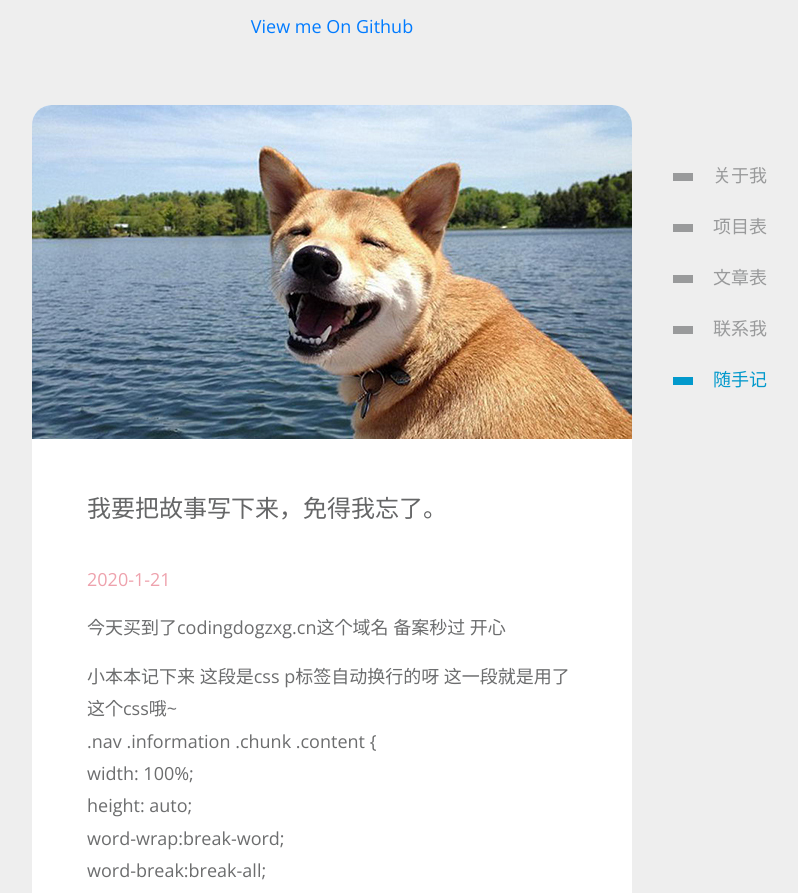
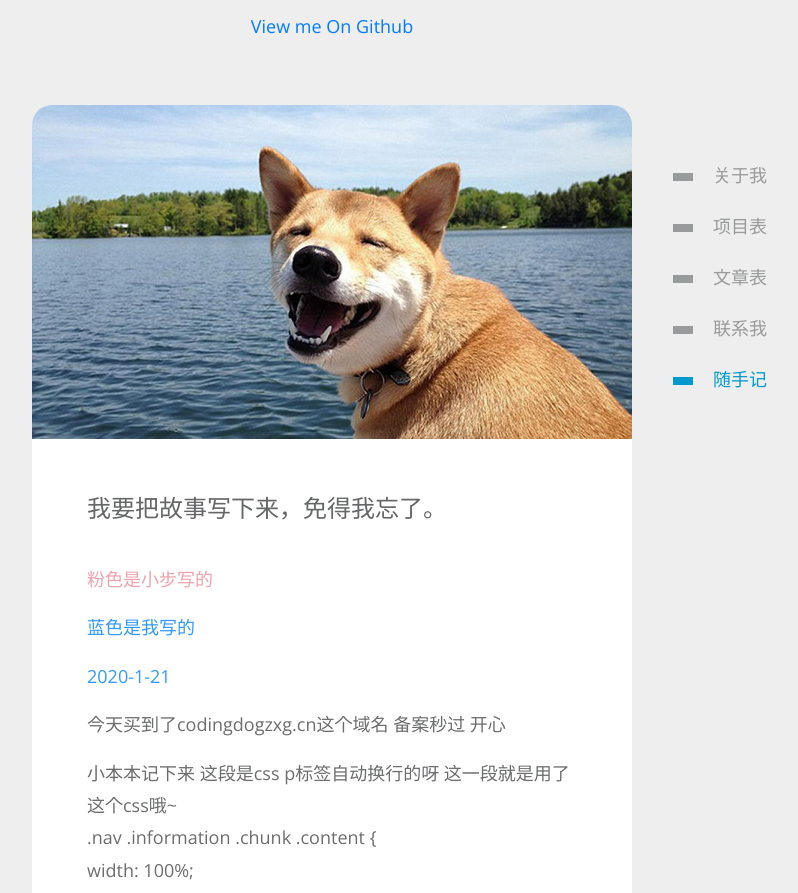
Before and after one commit to CodingDogzxg/CodingDogzxg.github.io, a plain HTML site: page spontaneous.html in a window 1280 px wide. Shown: the part 193-1086 px from the top of the page, without its empty margins (308-1106 px from the left). Drawn offline with nearby package versions, Linux system fonts and the light colour scheme.

Commit message:
Update spontaneous.html

```diff
--- a/spontaneous.html
+++ b/spontaneous.html
@@ -57,7 +57,8 @@
         </figure>
         <div class="tm-content">
           <h2 class="tm-page-title">我要把故事写下来，免得我忘了。</h2>
-          <p class="mx-41">
+          <p class="mx-41">粉色是小步写的</p><p class="mb-4">蓝色是我写的</p>
+          <p class="mb-4">
             2020-1-21
 		  </p>
           <p>
```
